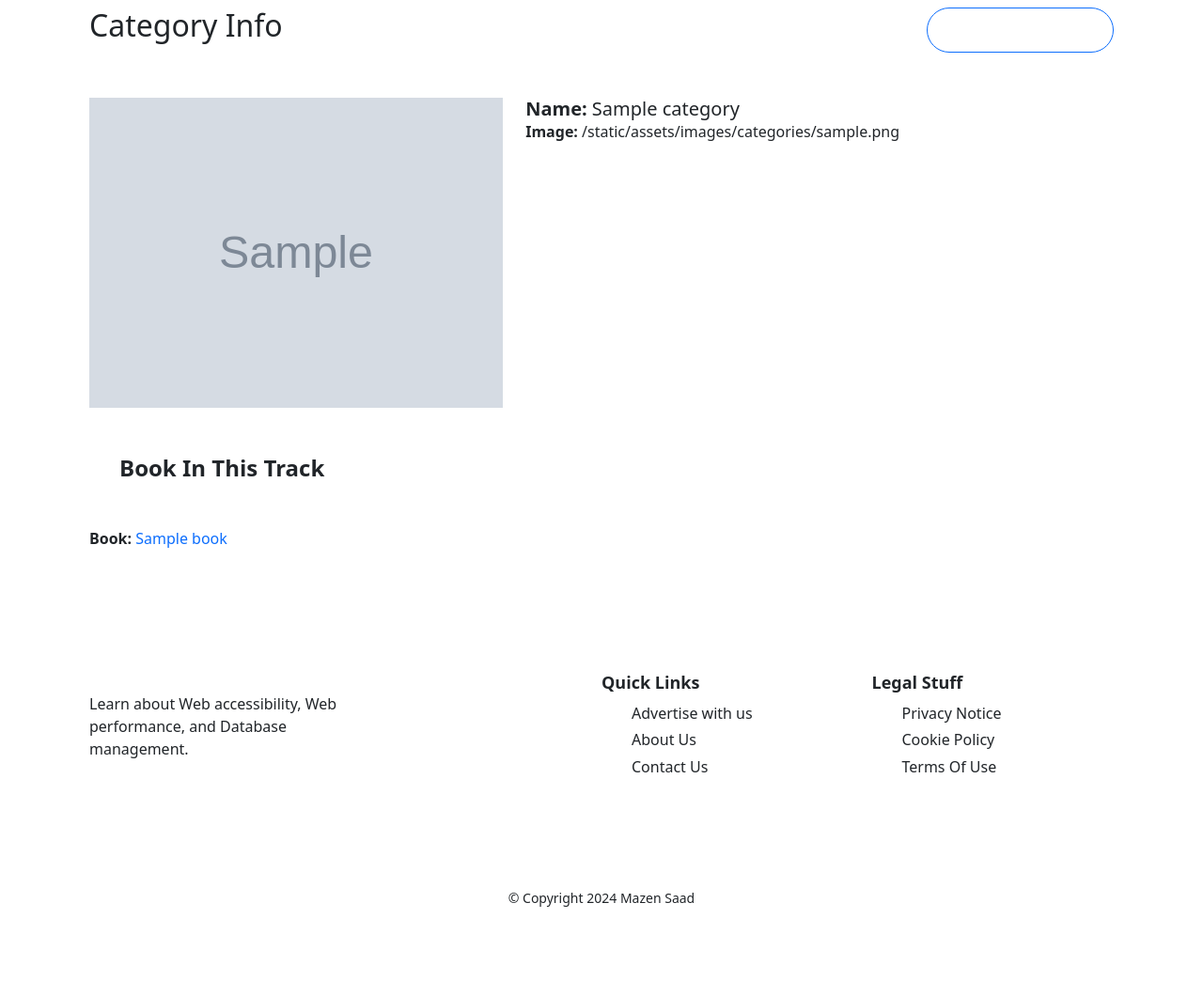
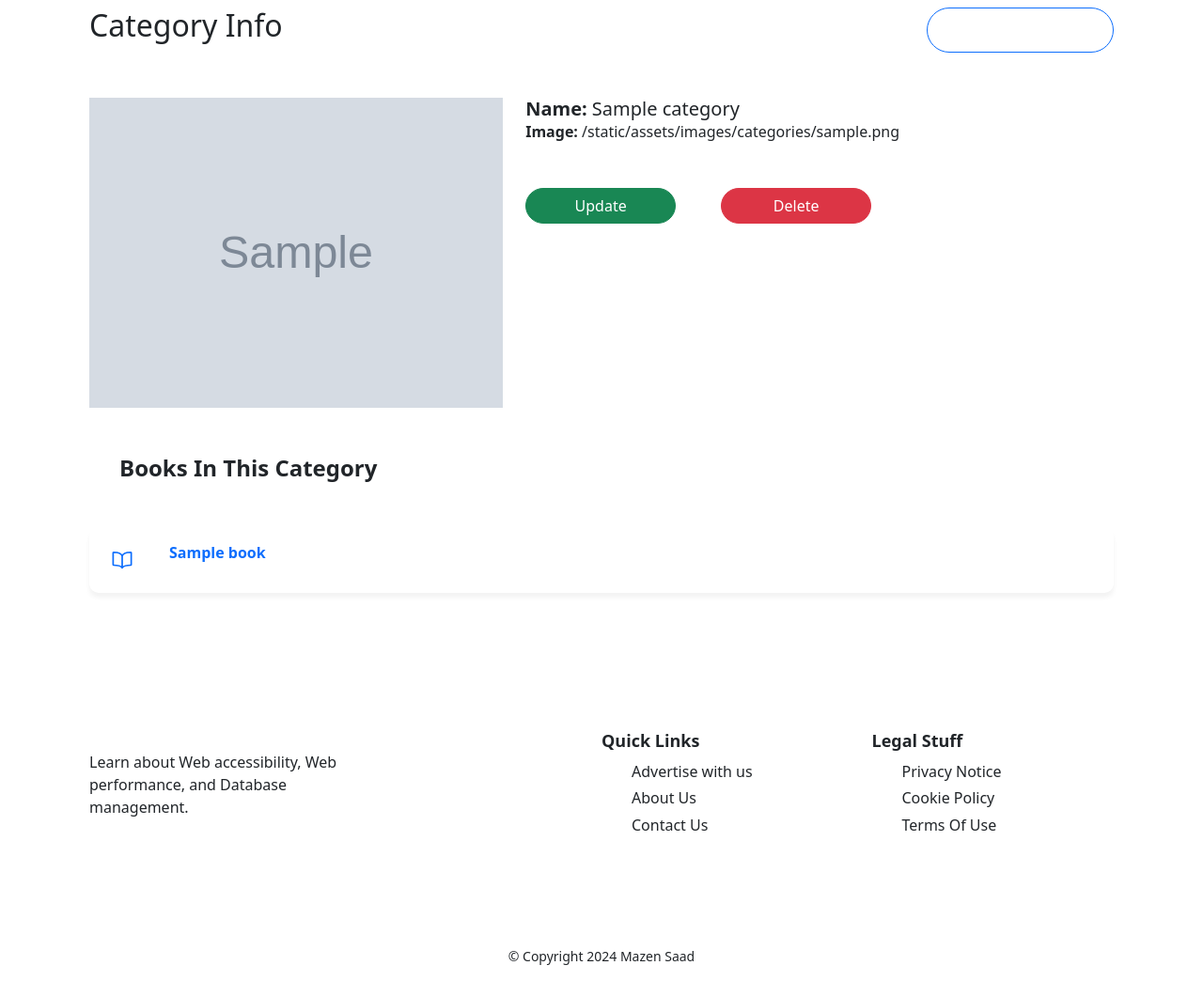
Before and after one commit to Ma7en/iti-flask-project-2, a Flask app: page /categories/1 in a window 1280 px wide. Shown: the part 140-1184 px from the top of the page at 94% size. Before the commit the page ends 1105 px from the top, so only its background shows below. Run offline with Flask 3, Linux system fonts and the light colour scheme; a user stored in the database is signed in; tables that the repository leaves empty hold one stand-in row (values such as "Sample post"); grey boxes marked "Sample" are stand-in pictures; some libraries are stand-ins or nearby versions.

Commit message:
edit categoiry

```diff
--- a/app/templates/categories/show.html
+++ b/app/templates/categories/show.html
@@ -12,12 +12,21 @@
                     <div class="mb-5 d-flex justify-content-between">
                         <h2 class="">category Info</h2>
 
+                        {% if current_user.is_authenticated %}
                         <a
                             href="{{ url_for('categories.list') }}"
                             class="btn btn-primary"
                         >
                             Back to all categories
                         </a>
+                        {% else %}
+                        <a
+                            href="{{ url_for('home.home') }}"
+                            class="btn btn-primary"
+                        >
+                            Back To Home
+                        </a>
+                        {% endif %}
                     </div>
 
                     <div class="mb-5">
@@ -40,25 +49,71 @@
                                         </strong>
                                         {{category.name}}
                                     </h5>
+
                                     <p>
                                         <strong class="text-capitalize"
                                             >Image:
                                         </strong>
                                         {{category.image_url}}
                                     </p>
+
+                                    {% if current_user.is_authenticated and
+                                    category.user_id == current_user.id %}
+                                    <div class="d-flex gap-5 mt-5">
+                                        <a
+                                            href="{{ category.update_url }}"
+                                            class="btn btn-success"
+                                        >
+                                            Update
+                                        </a>
+
+                                        <form
+                                            action="{{ category.delete_url }}"
+                                            method="POST"
+                                        >
+                                            <input
+                                                type="submit"
+                                                value="Delete"
+                                                class="btn btn-danger"
+                                            />
+                                        </form>
+                                    </div>
+                                    {% elif current_user.is_authenticated and
+                                    category.user_id != current_user.id %}
+                                    <div class="d-flex gap-5 mt-5">
+                                        <a
+                                            href=""
+                                            class="btn btn-success disabled"
+                                        >
+                                            Update
+                                        </a>
+
+                                        <form action="" method="POST">
+                                            <input
+                                                type="submit"
+                                                value="Delete"
+                                                class="btn btn-danger disabled"
+                                                disabled
+                                            />
+                                        </form>
+                                    </div>
+                                    {% endif %}
                                 </div>
                             </div>
                         </div>
                     </div>
 
                     <div class="blog">
-                        <h2 class="h2">Book in this track</h2>
+                        <h2 class="h2">Books in this category</h2>
 
                         {% for btc in category.books %}
-                        <li>
-                            <strong>Book: </strong>
-                            <a href="{{btc.show_url}}"> {{btc.name}} </a>
-                        </li>
+                        <a href="{{btc.show_url}}" class="topic-btn my-3">
+                            <div class="icon-box">
+                                <ion-icon name="book-outline"></ion-icon>
+                            </div>
+
+                            <p>{{btc.name}}</p>
+                        </a>
                         {% endfor %}
                     </div>
                 </div>
```
Also changed, not shown: app/templates/books/show.html (+6 -2 lines).
